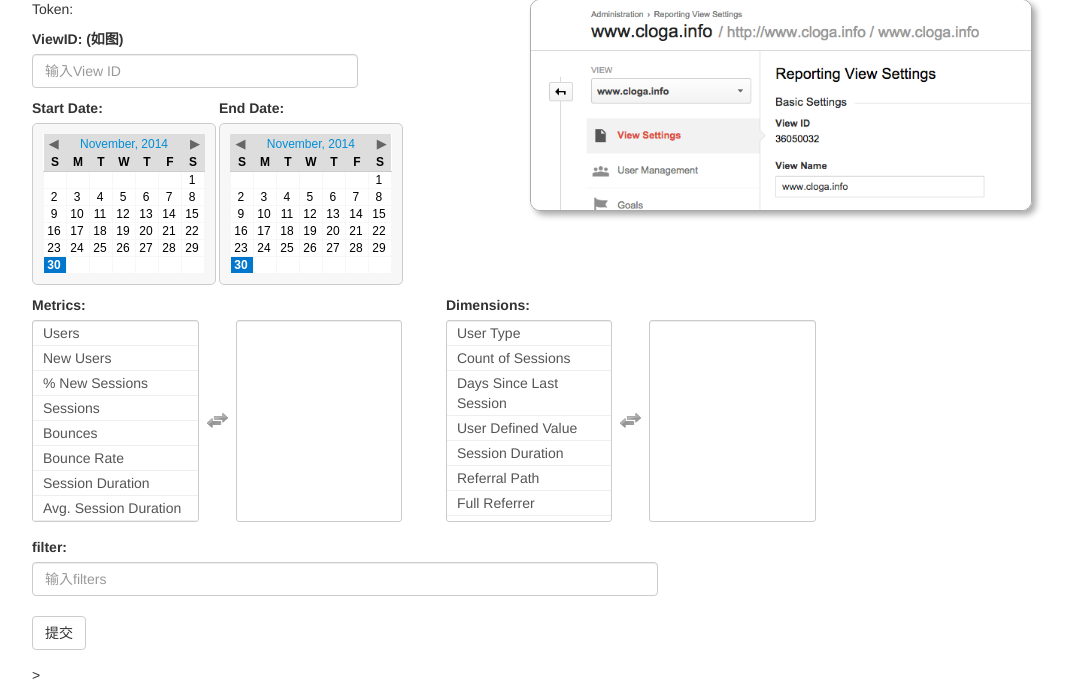
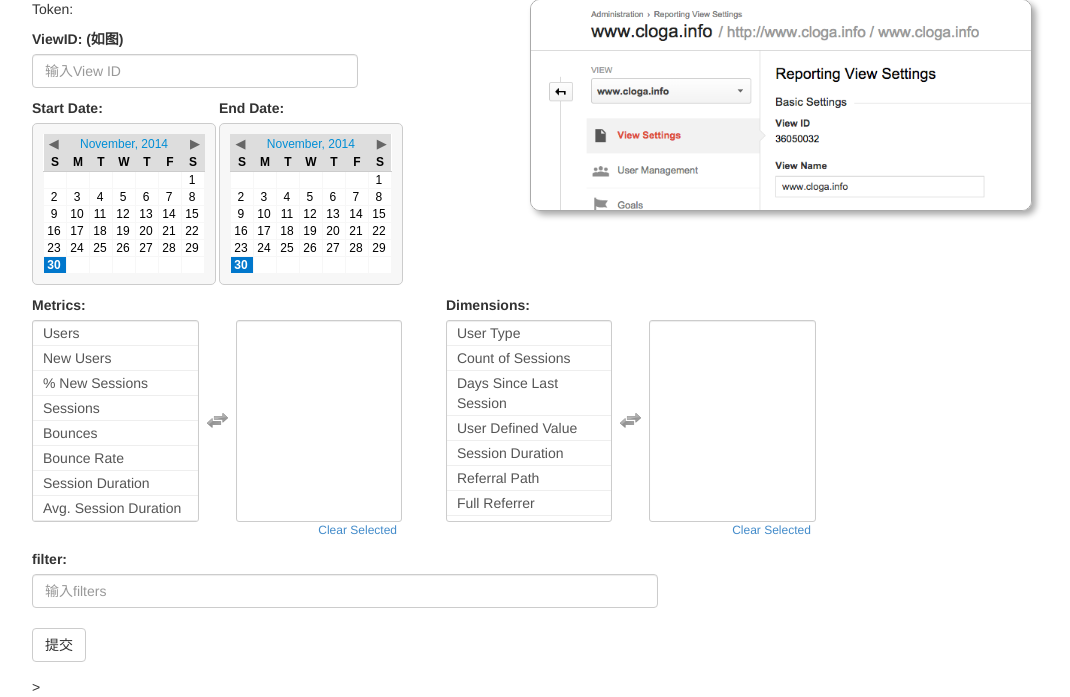
Before and after one commit to cloga/gareporter, a Flask app: template templates/query.html in a window 1280 px wide. Shown: the part 154-851 px from the top of the page, without its empty margins (108-1178 px from the left). Run offline with Flask 2, Linux system fonts and the light colour scheme; the template is opened without the code that fills it, so the values that code supplies are empty.

Commit message:
修复日期格式无法识别，添加清除所选功能
修复日期格式无法识别，添加清除所选功能

```diff
--- a/static/css/main.css
+++ b/static/css/main.css
@@ -64,4 +64,12 @@ div.datepicker td.datepickerDisabled a {
     width: 370px;
     display: inline-block;
     margin-right: 40px;
-};
+}
+a.clear-all-btn{
+    display: block;
+    float: right;
+    margin-right: 5px;
+    font-size: 12px;
+    font-weight: 500;
+    text-decoration: none;
+}
--- a/templates/query.html
+++ b/templates/query.html
@@ -44,6 +44,7 @@
                             <label class="multiselect-label">Metrics:</label>
                             <select multiple="multiple" id="metrics-selected" name="metrics-selected">
                             </select>
+                            <a href="javascript:void(0);" class="clear-all-btn" id="clear-metrics-btn">Clear Selected</a>
                             <input name="metrics" type="hidden" value=""/>
                         </div>
 
@@ -52,6 +53,7 @@
                             <select multiple="multiple" id="dimensions-selected" name="dimensions-selected">
                             </select>
                             <input name="dimensions" type="hidden" value=""/>
+                            <a href="javascript:void(0);" class="clear-all-btn" id="clear-dimensions-btn">Clear Selected</a>
                         </div>
                     </div>
                     <!-- <input type="text" name="dimensions" class="form-control long-text-box" id="dimensions" placeholder="输入dimentions, 例如: ga:source,ga:medium"/> -->
@@ -110,7 +112,7 @@
                     inline: true,
                     date: new Date(),
                     onChange: function (date, element) {
-                        var dateString = date.getFullYear() + "-" + date.getMonth() + "-" + date.getDay();
+                        var dateString = (date.getMonth() + 1) + "/" + date.getDate() + "/" + date.getFullYear();
                         $('input[name="start"]').val(dateString);
                     }
                 });
@@ -155,7 +157,7 @@
                 //将选中的值存入数组并写入hidden input的value以便提交form
                 var sltMtxs = [];
                 var sltDims = [];
-                $('#metrics-selected').multiSelect({
+                $("#metrics-selected").multiSelect({
                     afterSelect: function (value) {
                         sltMtxs.push(value);
                         $('input[name="metrics"]').val(sltMtxs.join(","));
@@ -166,7 +168,7 @@
                         $('input[name="metrics"]').val(sltMtxs.join(","));
                     }
                 });
-                $('#dimensions-selected').multiSelect({
+                $("#dimensions-selected").multiSelect({
                     afterSelect: function (value) {
                         sltDims.push(value);
                         $('input[name="dimensions"]').val(sltDims.join(","));
@@ -178,6 +180,17 @@
                     }
                 });
 
+                $("#clear-metrics-btn").click(function () {
+                    $("#metrics-selected").multiSelect("deselect_all");
+                    sltMtxs.length = 0;
+                    $('input[name="metrics"]').val("");
+                });
+
+                $("#clear-dimensions-btn").click(function () {
+                    $("#dimensions-selected").multiSelect("deselect_all");
+                    sltDims.length = 0;
+                    $('input[name="dimensions"]').val("");
+                });
 
 
             });
```
